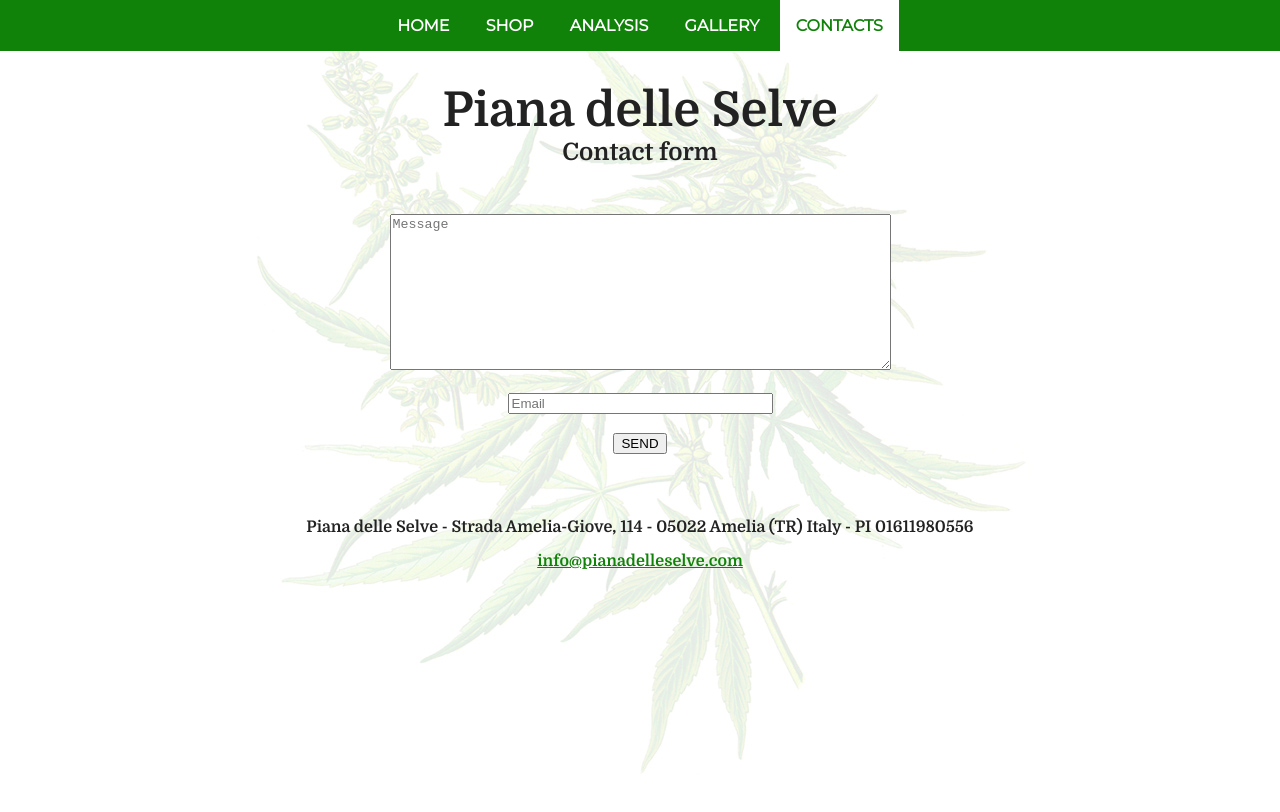
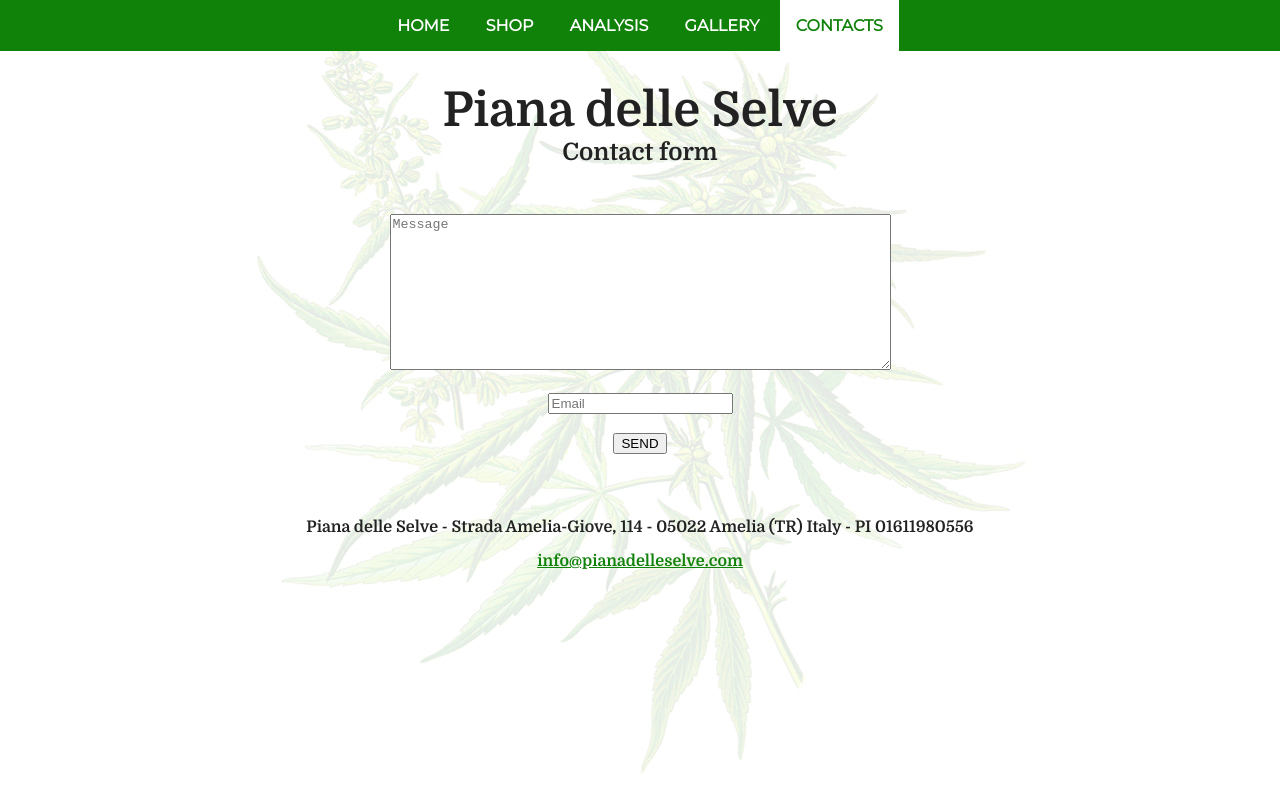
Before and after one commit to pianadelleselve/pianadelleselve.github.io, a Jekyll site: the page built from _pages/contacts.md, in a window 1280 px wide. Shown: the top 812 px of the page. Built offline with Jekyll 4.4.1, drawn with Linux system fonts in a browser that asks for light colours.

Commit message:
Remove field size

```diff
--- a/_pages/contacts.md
+++ b/_pages/contacts.md
@@ -7,7 +7,7 @@ layout: default
 <form action="/sent.php" method="post">
 <textarea name="text" id="text" rows="10" cols="60" placeholder="Message"></textarea>
 <br><br>
-<input name="email" id="email" type="email" placeholder="Email" size="30">
+<input name="email" id="email" type="email" placeholder="Email">
 <br><br>
 <input type="submit" value="SEND">
 </form>
```
